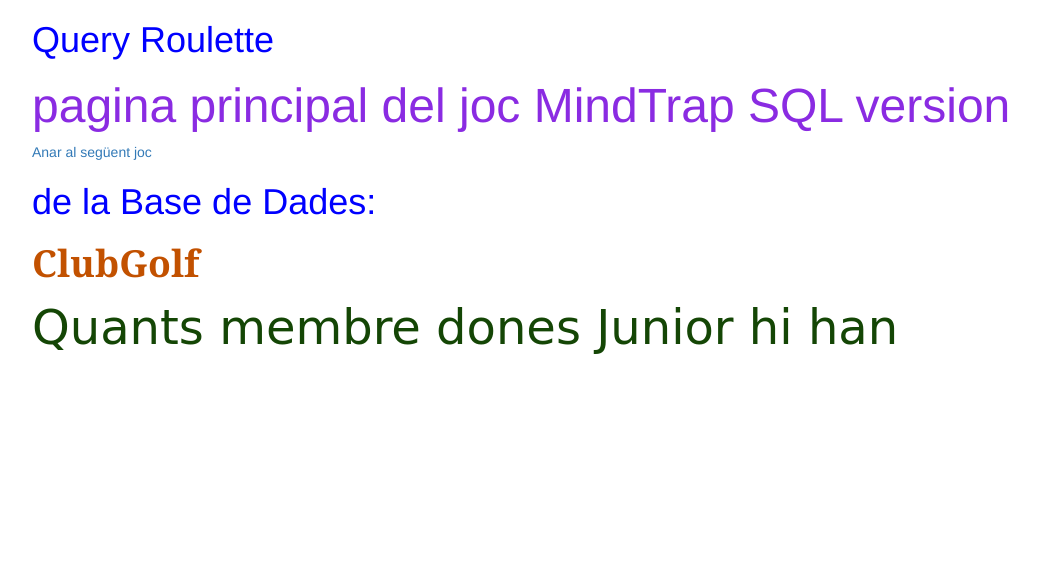
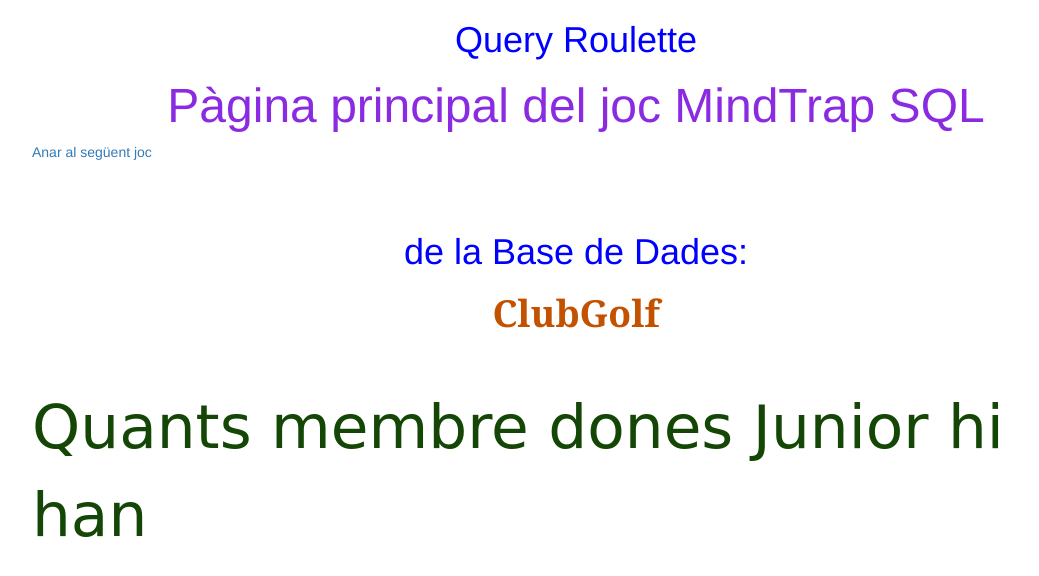
Before and after one commit to joanemili/my-first-blog, a Django app: page / in a window 1280 px wide. Shown: the top 576 px of the page, without its empty margins (160-1199 px from the left). Run offline with Django 3.2, Linux system fonts and the light colour scheme; data comes from the database, SQL or seed files in the repository; some libraries are stand-ins or nearby versions; some web fonts are replaced.

Commit message:
Afegits containers flex

```diff
--- a/ruleta_c/templates/ruleta_c/query_roulette.html
+++ b/ruleta_c/templates/ruleta_c/query_roulette.html
@@ -13,32 +13,36 @@
         <style>
                 h1 {
                     color: #0000FF;
+                    display: flex;
+                    justify-content: center;
                 }
 
                 h2 {
                     color:blueviolet;
-                    float: center;
+                    display: flex;
+                    justify-content: center;
                     font-size: 36pt;
                 }
 
                 h3 {
                     color:#C25100;
                     font-family: 'Noto Serif', serif;
-                    float: center;
+                    display: flex;
+                    justify-content: center;
                     font-size: 28pt;
                 }
 
                 .consulta {
                     color: #144605;
                     font-family: 'Hachi Maru Pop', cursive;
-                    float: center;
-                    font-size: 36pt;
+                    display: flex;
+                    justify-content: center;
+                    flex-wrap: wrap;
+                    font-size: 46pt;
                     margin-right: 20px;
                 }
 
-                body {
-                    padding-left: 15%;
-                }
+
 
         </style>
 
@@ -54,12 +58,13 @@
 
         </header>
         <div>
-            <h2> pagina principal del joc MindTrap SQL version</h2>
+            <h2> Pàgina principal del joc MindTrap SQL</h2>
 
             <p>
                 <a href=""> Anar al següent joc</a>
             </p>
-
+            <br>
+            <br>
 
         </div>
         <div>
@@ -67,7 +72,8 @@
 
                 <h1> de la Base de Dades: </h1>
                 <h3> <strong> {{cons.base_id}} </strong> </h3>
-
+               <br>
+               <br>
                 <div class="consulta">
 
                     {{ cons }}
```
